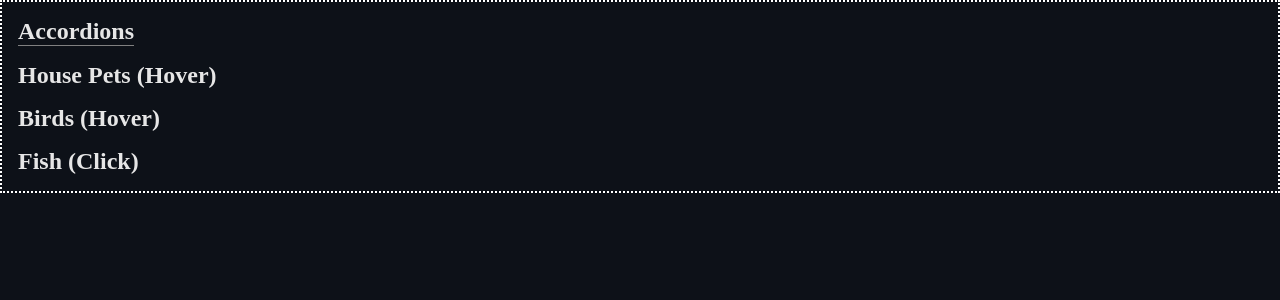
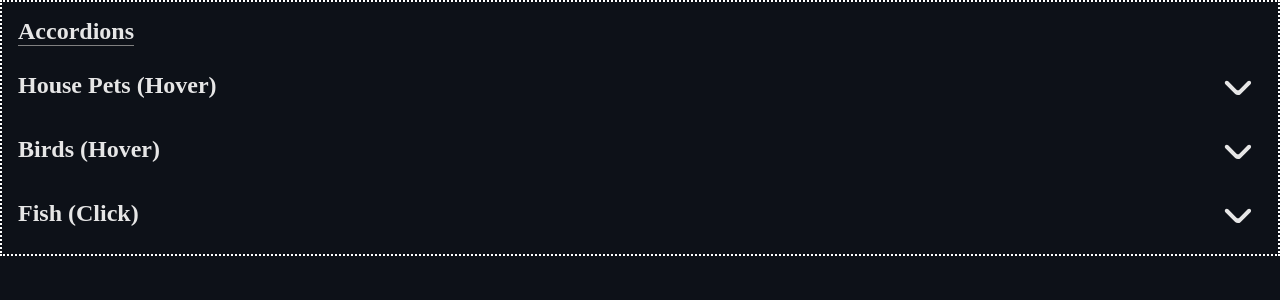
Before and after one commit to VonRiddarn/spit-and-prayers-ui, a React (Vite) app: page / in a window 1280 px wide. Shown: the top 300 px of the page. Built offline with nearby package versions, Linux system fonts and the light colour scheme.

Commit message:
feat: added indicator to Accordion

```diff
--- a/src/components/ui/Accordion/Accordion.scss
+++ b/src/components/ui/Accordion/Accordion.scss
@@ -5,4 +5,14 @@
 	& > div {
 		overflow: hidden;
 	}
+
+	.AccordionTitle {
+		display: grid;
+
+		svg {
+			width: 100%;
+			height: 100%;
+			object-fit: contain;
+		}
+	}
 }
--- a/src/components/ui/Accordion/Accordion.tsx
+++ b/src/components/ui/Accordion/Accordion.tsx
@@ -3,7 +3,8 @@ import React from "react";
 
 type AccordionProps = {
 	title: string;
-	interaction: "hover" | "click"; // TODO: Add  | "button";
+	interaction: "hover" | "click";
+	indicator?: boolean;
 	animDur?: `${number}${"s" | "ms"}`;
 	color?: string;
 	backgroundColor?: string;
@@ -13,10 +14,10 @@ type AccordionProps = {
 // TODO: Add selector element
 // If the element is the closing element of the Accordion, set the AccordionInteraction class
 // This makes us able to style the title or the entire accordion section when we want to do cool stuff.
-
 const Accordion = ({
 	title,
 	interaction,
+	indicator = true,
 	animDur = "0.42s",
 	children,
 	color = "",
@@ -30,13 +31,34 @@ const Accordion = ({
 			onMouseEnter={interaction === "hover" ? () => setExpanded(true) : undefined}
 			onMouseLeave={interaction === "hover" ? () => setExpanded(false) : undefined}
 		>
-			<h2
+			<span
 				className="AccordionTitle"
 				onClick={interaction === "click" ? () => setExpanded(!expanded) : undefined}
-				style={{ cursor: interaction === "click" ? "pointer" : "default" }}
+				style={{
+					cursor: interaction === "click" ? "pointer" : "default",
+					display: "grid",
+					alignItems: "center",
+					gridTemplateColumns: indicator ? "1fr 0.04fr" : "1fr",
+				}}
 			>
-				{title}
-			</h2>
+				<h2>{title}</h2>
+				{indicator && (
+					<svg
+						viewBox="0 0 24 24"
+						fill="none"
+						xmlns="http://www.w3.org/2000/svg"
+						style={{
+							transform: expanded ? "scaleY(-1)" : "scaleY(1)",
+							transition: `transform 0.1s`,
+						}}
+					>
+						<path
+							d="M5.70711 9.71069C5.31658 10.1012 5.31658 10.7344 5.70711 11.1249L10.5993 16.0123C11.3805 16.7927 12.6463 16.7924 13.4271 16.0117L18.3174 11.1213C18.708 10.7308 18.708 10.0976 18.3174 9.70708C17.9269 9.31655 17.2937 9.31655 16.9032 9.70708L12.7176 13.8927C12.3271 14.2833 11.6939 14.2832 11.3034 13.8927L7.12132 9.71069C6.7308 9.32016 6.09763 9.32016 5.70711 9.71069Z"
+							fill="currentcolor"
+						></path>
+					</svg>
+				)}
+			</span>
 			{children && (
 				<div
 					className="AccordionGrid"
```
